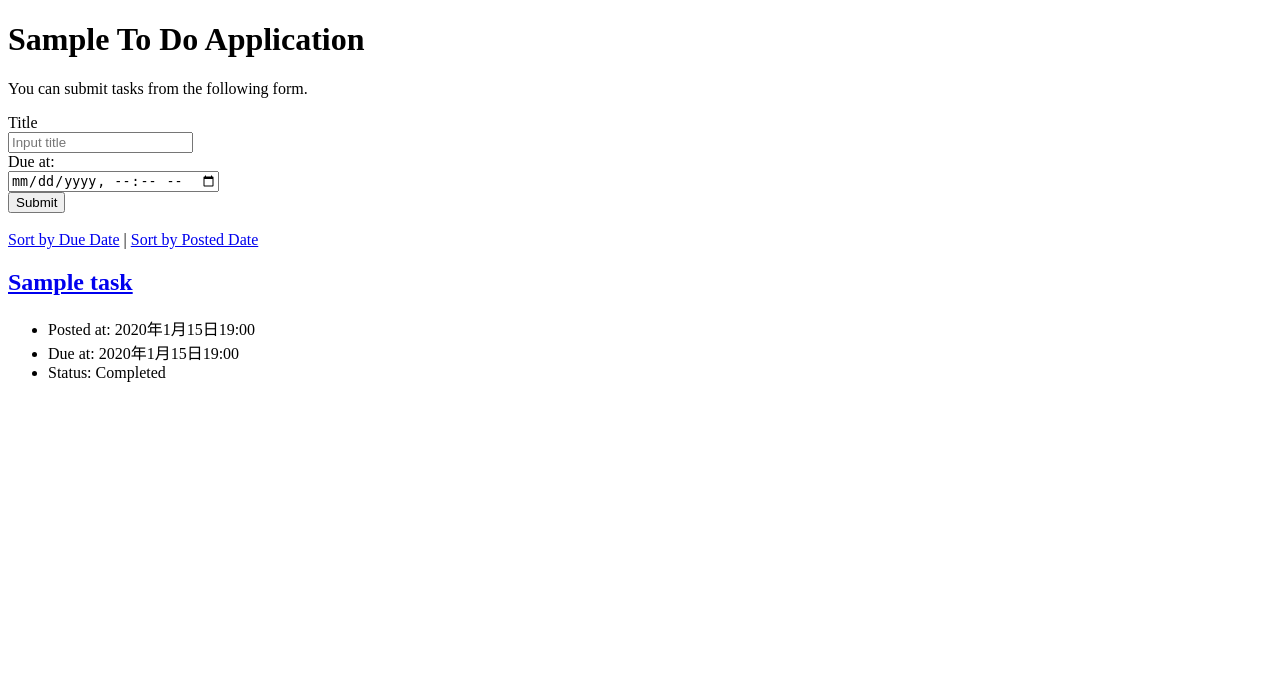
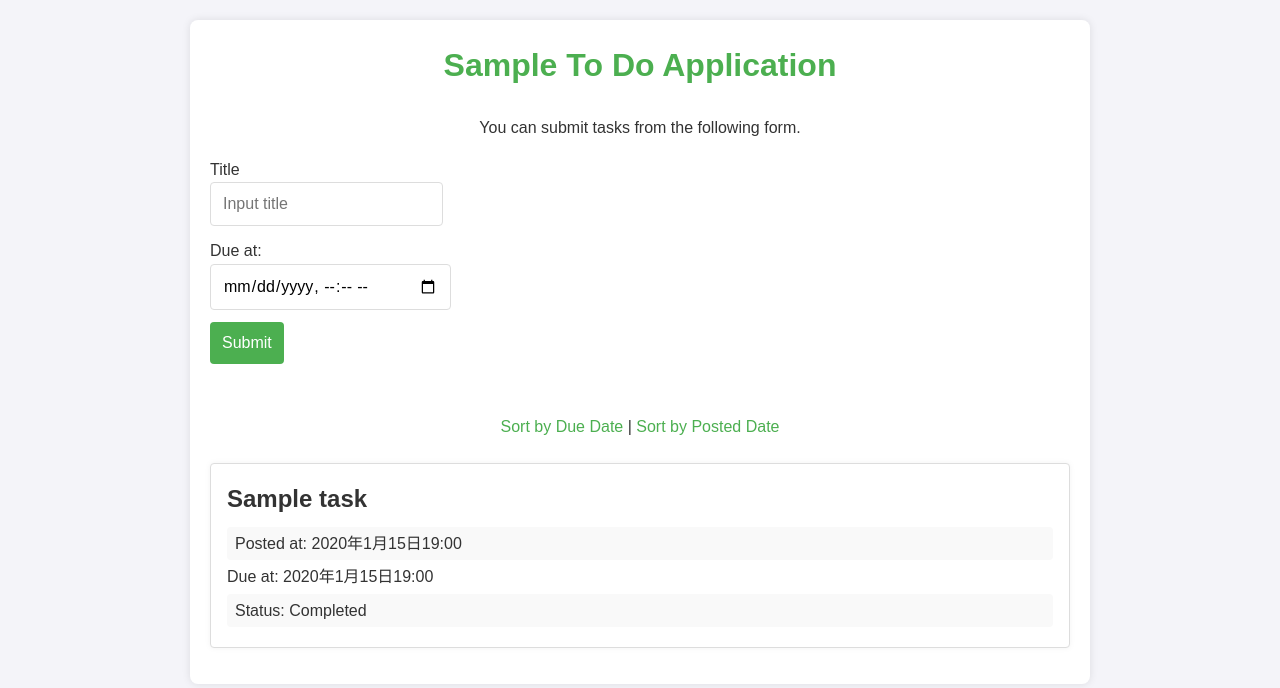
Before and after one commit to Kanother-INIAD/django-test-exercise, a Django app: page / in a window 1280 px wide. Shown: the top 688 px of the page. Run offline with Django 5.2, Linux system fonts and the light colour scheme; tables that the repository leaves empty hold one stand-in row (values such as "Sample post").

Commit message:
cssファイルの追加

```diff
--- a/config/settings.py
+++ b/config/settings.py
@@ -116,7 +116,11 @@ USE_TZ = True
 # Static files (CSS, JavaScript, Images)
 # https://docs.djangoproject.com/en/5.0/howto/static-files/
 
-STATIC_URL = 'static/'
+STATIC_URL = '/static/'
+
+STATICFILES_DIRS = [
+    BASE_DIR / "static",
+]
 
 # Default primary key field type
 # https://docs.djangoproject.com/en/5.0/ref/settings/#default-auto-field
--- /dev/null
+++ b/todo/static/todo/css/index.css
@@ -0,0 +1,101 @@
+* {
+    margin: 0;
+    padding: 0;
+    box-sizing: border-box;
+    font-family: 'Arial', sans-serif;
+}
+
+body {
+    background-color: #f4f4f9;
+    color: #333333;
+    line-height: 1.6;
+    margin: 20px;
+}
+
+.container {
+    max-width: 900px;
+    margin: 0 auto;
+    background: #ffffff;
+    padding: 20px;
+    border-radius: 8px;
+    box-shadow: 0 0 8px rgba(0, 0, 0, 0.1);
+}
+
+h1 {
+    text-align: center;
+    color: #4CAF50;
+    margin-bottom: 24px;
+}
+
+p {
+    text-align: center;
+    margin-bottom: 16px;
+}
+
+form {
+    display: flex;
+    flex-direction: column;
+    gap: 12px;
+}
+
+form input[type="text"],
+form input[type="datetime-local"],
+form button {
+    padding: 12px;
+    border: 1px solid #dddddd;
+    border-radius: 4px;
+    font-size: 16px;
+}
+
+form button {
+    background-color: #4CAF50;
+    color: #ffffff;
+    border: none;
+    cursor: pointer;
+}
+
+form button:hover {
+    background-color: #45a049;
+}
+
+a {
+    color: #4CAF50;
+    text-decoration: none;
+}
+
+a:hover {
+    text-decoration: underline;
+}
+
+.sort-links {
+    text-align: center;
+    margin: 24px 0;
+}
+
+.text {
+    border: 1px solid #dddddd;
+    padding: 16px;
+    border-radius: 4px;
+    margin-bottom: 16px;
+    background-color: #ffffff;
+    box-shadow: 0 0 6px rgba(0, 0, 0, 0.05);
+}
+
+.text h2 a {
+    color: #333333;
+}
+
+.text ul {
+    list-style-type: none;
+    margin-top: 8px;
+}
+
+.text li {
+    margin: 4px 0;
+}
+
+.text li:nth-child(odd) {
+    background-color: #f9f9f9;
+    padding: 4px 8px;
+    border-radius: 4px;
+}
--- a/todo/templates/todo/index.html
+++ b/todo/templates/todo/index.html
@@ -3,12 +3,14 @@
 <html lang="ja">
 
 <head>
-    <title>To Do Application</title>
     <meta charset="UTF-8">
     <meta name="author" content="INIAD">
+    <title>To Do Application</title>
+    <link rel="stylesheet" type="text/css" href="{% static 'todo/css/index.css' %}">
 </head>
 
 <body>
+    <div class="container">
         <h1>Sample To Do Application</h1>
         <p>You can submit tasks from the following form.</p>
         <form action="{% url 'index' %}" method="post">
@@ -27,7 +29,7 @@
         </form>
         <br>
 
-    <div>
+        <div class="sort-links">
             <a href="{% url 'index' %}?order=due">Sort by Due Date</a> |
             <a href="{% url 'index' %}?order=post">Sort by Posted Date</a>
         </div>
@@ -48,6 +50,7 @@
             </ul>
         </div>
         {% endfor %}
+    </div>
 </body>
 
 </html>
```
Lines whose indentation alone changed are shown as unchanged.
